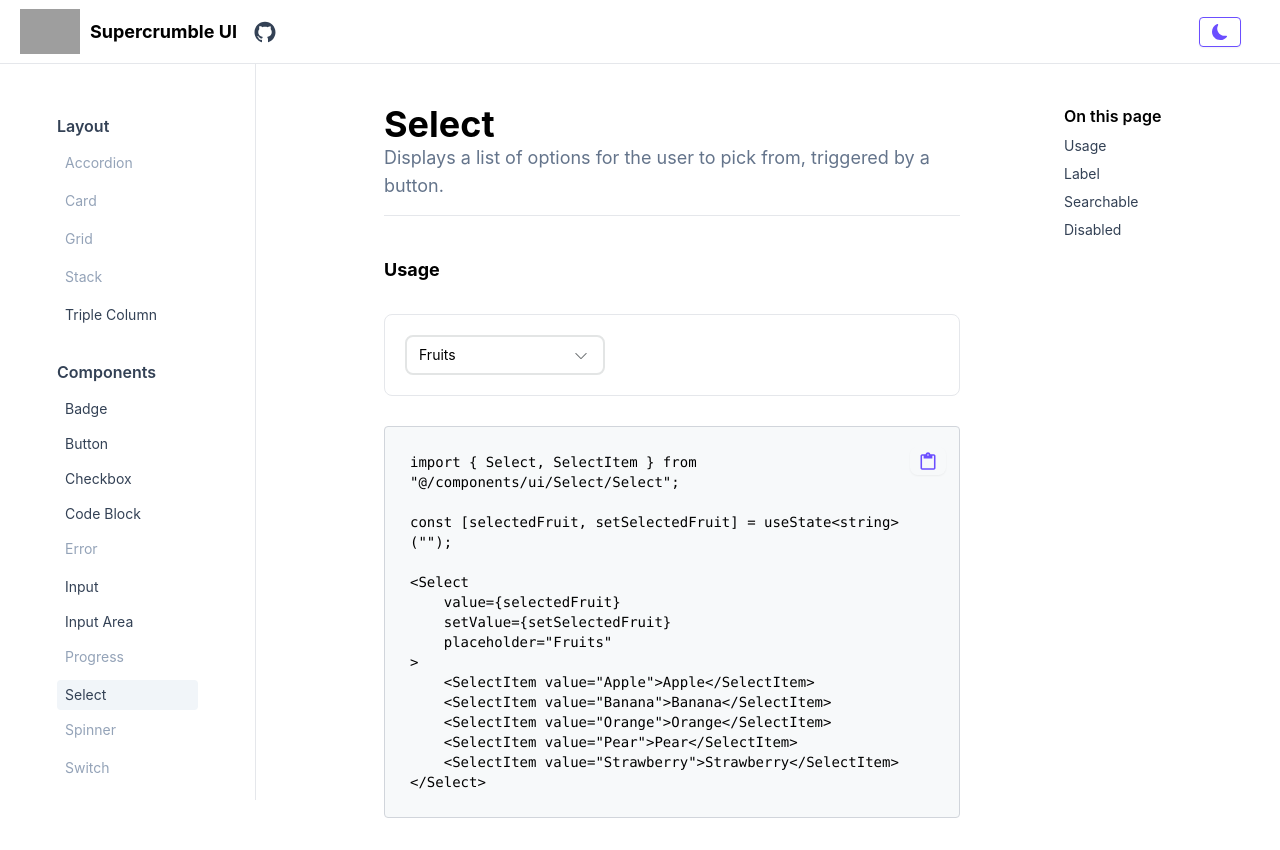
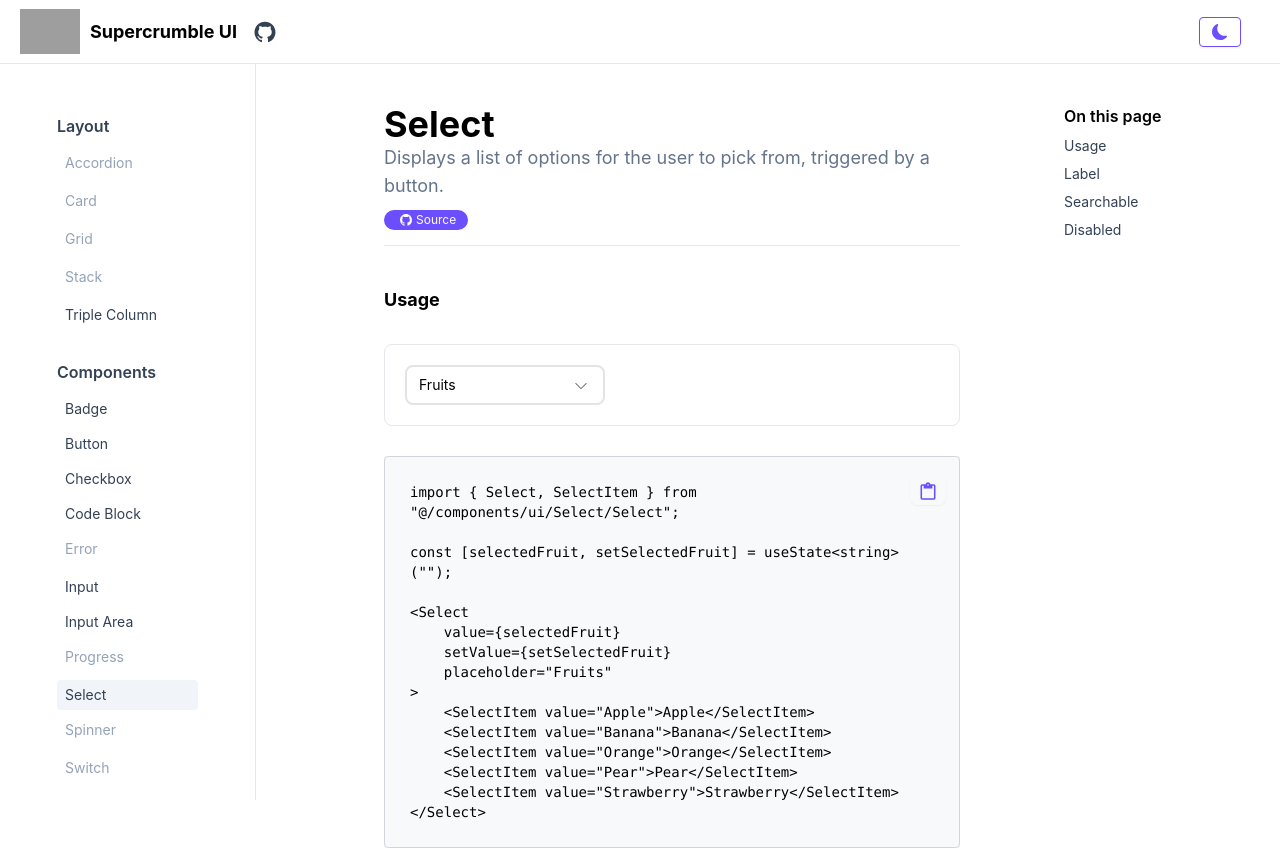
Before and after one commit to elijahnikov/ui, a Next.js app: page /select in a window 1280 px wide. Shown: the top 850 px of the page. Built offline with nearby package versions, Linux system fonts and the light colour scheme; grey boxes are pictures that could not be loaded; a web font is replaced by a local one.

Commit message:
moving github redirect location in page header

```diff
--- a/src/components/common/PageHeader/PageHeader.tsx
+++ b/src/components/common/PageHeader/PageHeader.tsx
@@ -12,20 +12,19 @@ const PageHeader = ({ title, description, githubLink }: PageHeaderProps) => {
     return (
         <>
             <div className="flex">
-                <h1 className="w-[80%]">{title}</h1>
-                <div className="ml-4 relative top-3">
-                    {githubLink && (
-                        <Badge variant={"solid"} size={"sm"}>
-                            <BadgeIcon icon={BsGithub} />
-                            <BadgeLabel>{title}</BadgeLabel>
-                        </Badge>
-                    )}
-                </div>
+                <h1>{title}</h1>
             </div>
             <p className="text-lg dark:text-slate-400 text-slate-500">
                 {description}
             </p>
-
+            <div className="mt-[10px] mb-[10px]">
+                {githubLink && (
+                    <Badge variant={"solid"} size={"sm"}>
+                        <BadgeIcon icon={BsGithub} />
+                        <BadgeLabel>Source</BadgeLabel>
+                    </Badge>
+                )}
+            </div>
             <div className="mt-[15px] dark:border-slate-700 border-b-[1px]" />
         </>
     );
--- a/src/pages/checkbox.tsx
+++ b/src/pages/checkbox.tsx
@@ -18,6 +18,7 @@ const CheckboxPage = ({}: CheckboxPageProps) => {
                 <PageHeader
                     title="Checkbox"
                     description="A control that toggles between two options, checked or unchecked."
+                    githubLink="/"
                 />
             </div>
             <div>
--- a/src/pages/code-block.tsx
+++ b/src/pages/code-block.tsx
@@ -16,6 +16,7 @@ const CodeBlockPage = ({}: CodeBlockPageProps) => {
                 <PageHeader
                     title="Code Block"
                     description="Display code examples to your users."
+                    githubLink="/"
                 />
             </div>
             <div>
--- a/src/pages/input-area.tsx
+++ b/src/pages/input-area.tsx
@@ -17,6 +17,7 @@ const InputAreaPage = ({}: InputAreaPageProps) => {
                 <PageHeader
                     title="Input Area"
                     description="A input component used to retrieve user input in the form of a text field"
+                    githubLink="/"
                 />
             </div>
             <div>
--- a/src/pages/input.tsx
+++ b/src/pages/input.tsx
@@ -27,6 +27,7 @@ const InputPage = ({}: InputPageProps) => {
                 <PageHeader
                     title="Input"
                     description="An input component used to retrieve user input in the form of a text field"
+                    githubLink="/"
                 />
             </div>
             <div>
--- a/src/pages/select.tsx
+++ b/src/pages/select.tsx
@@ -27,6 +27,7 @@ const SelectPage = ({}: SelectPageProps) => {
                 <PageHeader
                     title="Select"
                     description="Displays a list of options for the user to pick from, triggered by a button."
+                    githubLink="/"
                 />
             </div>
             <div>
--- a/src/pages/tabs.tsx
+++ b/src/pages/tabs.tsx
@@ -19,6 +19,7 @@ const TabsPage = ({}: TabsPageProps) => {
                 <PageHeader
                     title="Tabs"
                     description="Sections of content that are displayed one at a time, depending on which tab is selected."
+                    githubLink="/"
                 />
             </div>
             <div>
--- a/src/pages/triple-column.tsx
+++ b/src/pages/triple-column.tsx
@@ -23,6 +23,7 @@ const TripleColumnPage = ({}: TripleColumnPageProps) => {
                 <PageHeader
                     title="Triple Column"
                     description="A layout component that is used to add a triple column layout as seen in most modern websites such as dashboards."
+                    githubLink="/"
                 />
             </div>
 
```
